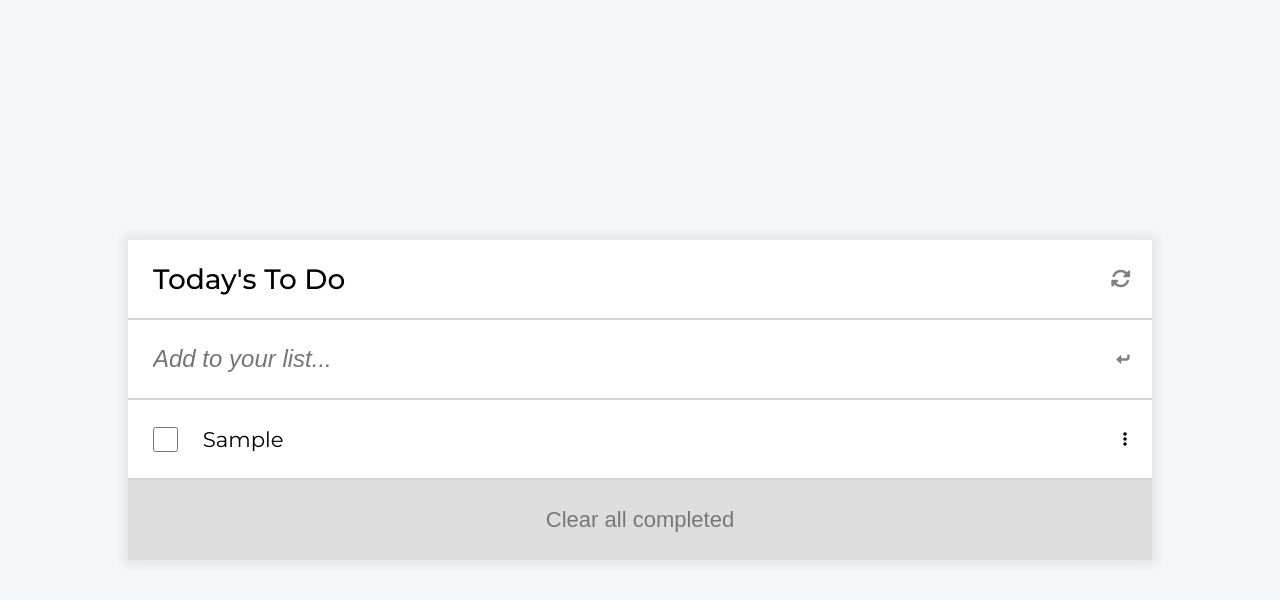
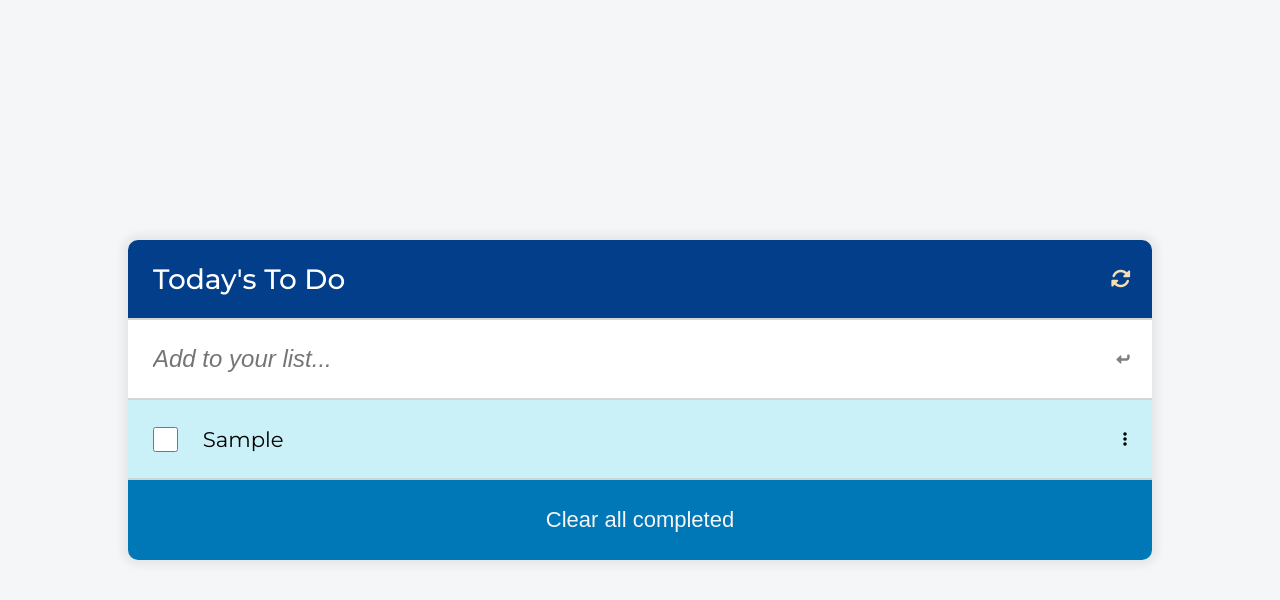
Before and after one commit to dewslyse/mv-to-do-list, a website built with webpack: page src/index.html in a window 1280 px wide. Both pictures are taken after typing "Sample" into the empty fields and a click on the button 1122 px from the left and 399 px from the top of the page. Built offline with nearby package versions, Linux system fonts and the light colour scheme.

Commit message:
Add style to To Do list

```diff
--- a/src/index.js
+++ b/src/index.js
@@ -22,7 +22,6 @@ addBtn.addEventListener('click', (e) => {
 
     Actions.addNewTask(todo);
     Todos.addTask(todo);
-    Actions.alerts('Task added', 'success');
     Actions.resetInput();
   }
 });
--- a/src/modules/actions.js
+++ b/src/modules/actions.js
@@ -92,7 +92,7 @@ export default class Actions {
   // Show alerts
   static alerts(msg, className) {
     const alertBox = document.createElement('div');
-    alertBox.className = `alert ${className}`;
+    alertBox.className = `${className}`;
     const alertMsg = document.createTextNode(msg);
     alertBox.appendChild(alertMsg);
     container.insertBefore(alertBox, form);
--- a/src/style.scss
+++ b/src/style.scss
@@ -18,6 +18,8 @@ body {
   background-color: #fff;
   box-shadow: 0 0 10px 5px rgba(0, 0, 0, 0.07);
   margin: 30px 0;
+  border-radius: 10px;
+  overflow: hidden;
 }
 
 .caption,
@@ -29,6 +31,15 @@ body {
   padding: 25px;
   height: 80px;
   border-bottom: 2px solid #d4d4d4;
+}
+
+.caption {
+  background-color: #023E8A;
+  color: #fff;
+}
+
+.list-item {
+  background-color: #CAF0F8;
 }
 
 .heading {
@@ -67,6 +78,7 @@ input {
 
 .reset-btn {
   transform: scale(1.5);
+  color: wheat;
 
   &:hover {
     color: rgb(255, 0, 0);
@@ -117,10 +129,10 @@ input {
 .clear-btn {
   width: 100%;
   height: 80px;
-  color: rgb(119, 119, 119);
+  color: whitesmoke;
   font-size: 1.375rem;
   border: none;
-  background-color: #ddd;
+  background-color: #0077B6;
   cursor: pointer;
 
   &:hover {
@@ -128,7 +140,7 @@ input {
   }
 }
 
-.checkbox:checked + .editable {
+.checkbox:checked+.editable {
   color: #a3a3a3;
   text-decoration: line-through;
 }
```
